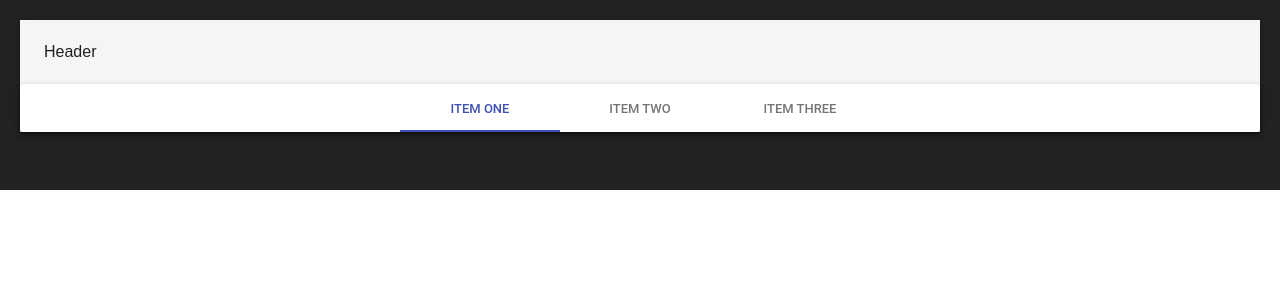
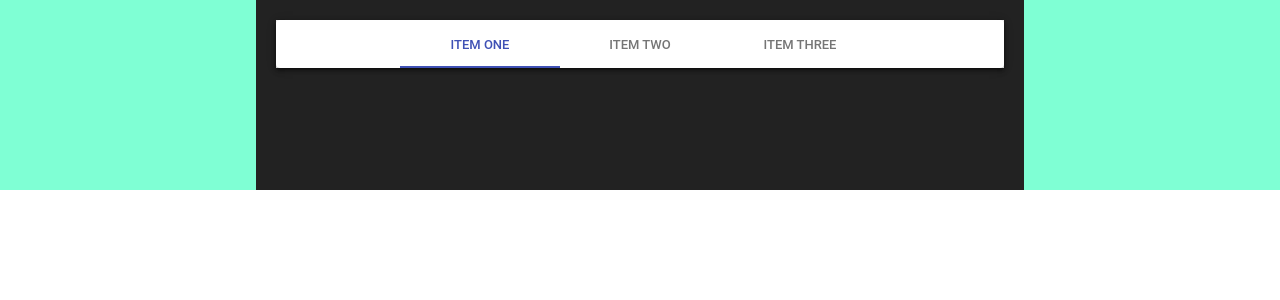
Before and after one commit to hermantsyselskyi/Material-Grid, a React (Create React App) app: page / in a window 1280 px wide. Shown: the top 300 px of the page. Built offline with nearby package versions, Linux system fonts and the light colour scheme.

Commit message:
Grid Works

```diff
--- a/src/App.css
+++ b/src/App.css
@@ -1,7 +1,21 @@
 .App {
+	width: 100 vw;
+	height: 100 vh;
 	text-align: center;
+	display: grid;
+	grid-template-columns: 20% 20% 20% 20% 20%;
+	grid-template-rows: 10% 20% 20% 20% 30%;
+	background-color: aquamarine;
+}
+.whole {
+  background-color: white;
+	grid-column: 2/ span 3;
 }
 
+.middle{
+  background-color: blueviolet;
+  grid-area: 1/1/4/6;
+}
 .App-logo {
 	animation: App-logo-spin infinite 20s linear;
 	height: 80px;
@@ -23,6 +37,10 @@
 }
 
 @keyframes App-logo-spin {
-  from { transform: rotate(0deg); }
-  to { transform: rotate(360deg); }
+	from {
+		transform: rotate(0deg);
 	}
+	to {
+		transform: rotate(360deg);
+	}
+}
--- a/src/App.js
+++ b/src/App.js
@@ -6,19 +6,24 @@ import AppBar from '@material-ui/core/AppBar';
 import Toolbar from '@material-ui/core/Toolbar';
 import Typography from '@material-ui/core/Typography';
 import Paper from '@material-ui/core/Paper';
+import Grid from '@material-ui/core/Grid';
 import Tabs from '@material-ui/core/Tabs';
 import Tab from '@material-ui/core/Tab';
 
-
 const styles = {
 	root: {
-    flexGrow: 1,
+		flexGrow: 1
 	},
+	paper: {
+		padding: '10%',
+		textAlign: 'center',
+		color: 'black'
+	}
 };
 
 class App extends Component {
 	state = {
-    value: 0,
+		value: 0
 	};
 
 	handleChange = (event, value) => {
@@ -28,14 +33,10 @@ class App extends Component {
 		const { classes } = this.props;
 		return (
 			<div className="App">
+       <div className="whole">
 				<header className="App-header">
 					<AppBar position="static" color="default">
-        <Toolbar>
-          <Typography variant="Headline" color="inherit">
-           Header
-          </Typography>
-        </Toolbar>
-        <Paper className={classes.root}>
+						<Paper className='Menubar' className={classes.root}>
 							<Tabs
 								value={this.state.value}
 								onChange={this.handleChange}
@@ -50,11 +51,12 @@ class App extends Component {
 						</Paper>
 					</AppBar>
 				</header>
+          <div className='middle'>
+          </div>
+        </div>
 			</div>
 		);
 	}
 }
 
-
-
 export default withStyles(styles)(App);
```
Lines whose indentation alone changed are shown as unchanged.
